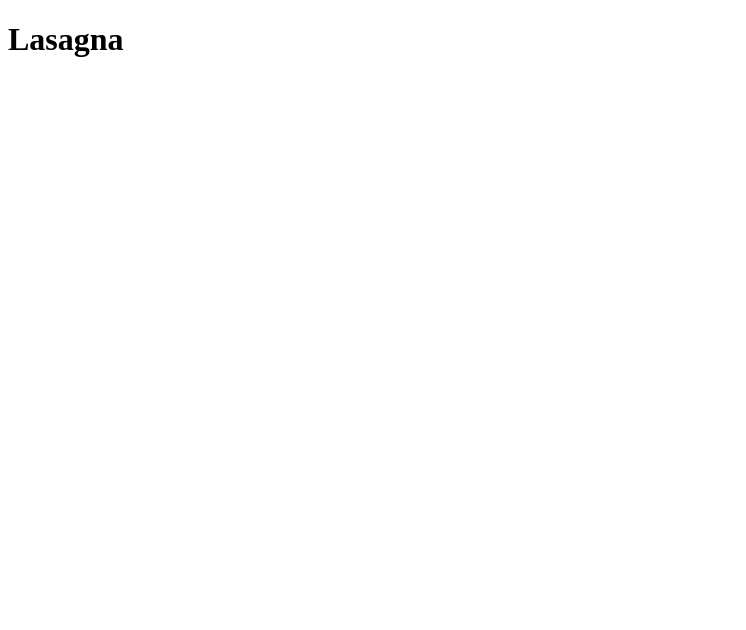
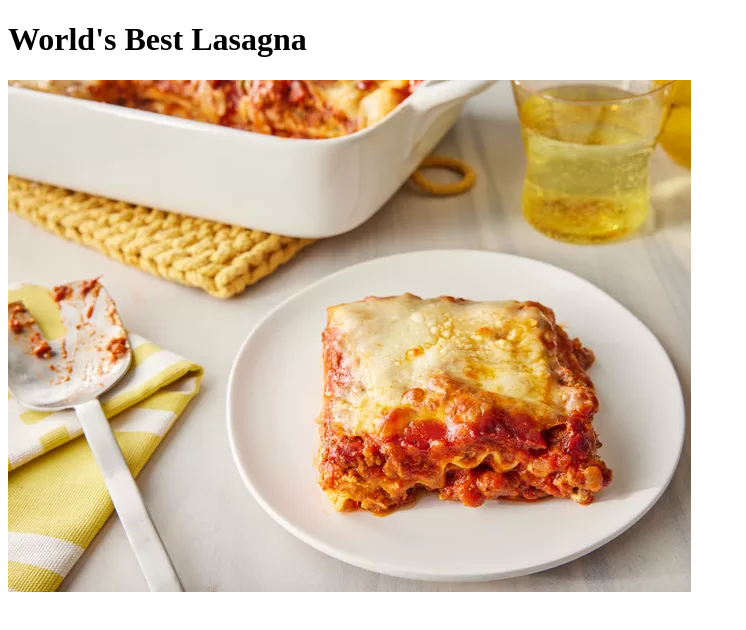
Before and after one commit to Hiramr27/odin-recipes, a plain HTML site: page recipes/lasagna.html in a window 1280 px wide. Shown: the whole page, without its empty margins (0-746 px from the left). Drawn offline with Linux system fonts and the light colour scheme.

Commit message:
added images directory and added lasagna image

```diff
--- a/recipes/lasagna.html
+++ b/recipes/lasagna.html
@@ -3,9 +3,10 @@
 <head>
     <meta charset="UTF-8">
     <meta name="viewport" content="width=device-width, initial-scale=1.0">
-    <title>Lasagna</title>
+    <title>World's Best Lasagna</title>
 </head>
 <body>
-    <h1>Lasagna</h1>
+    <h1>World's Best Lasagna</h1>
+    <img src="../images/WorldsBestLasagna.jpg">
 </body>
 </html>
```
Also changed, not shown: index.html (+1 -1 lines), images/WorldsBestLasagna.jpg (added).
